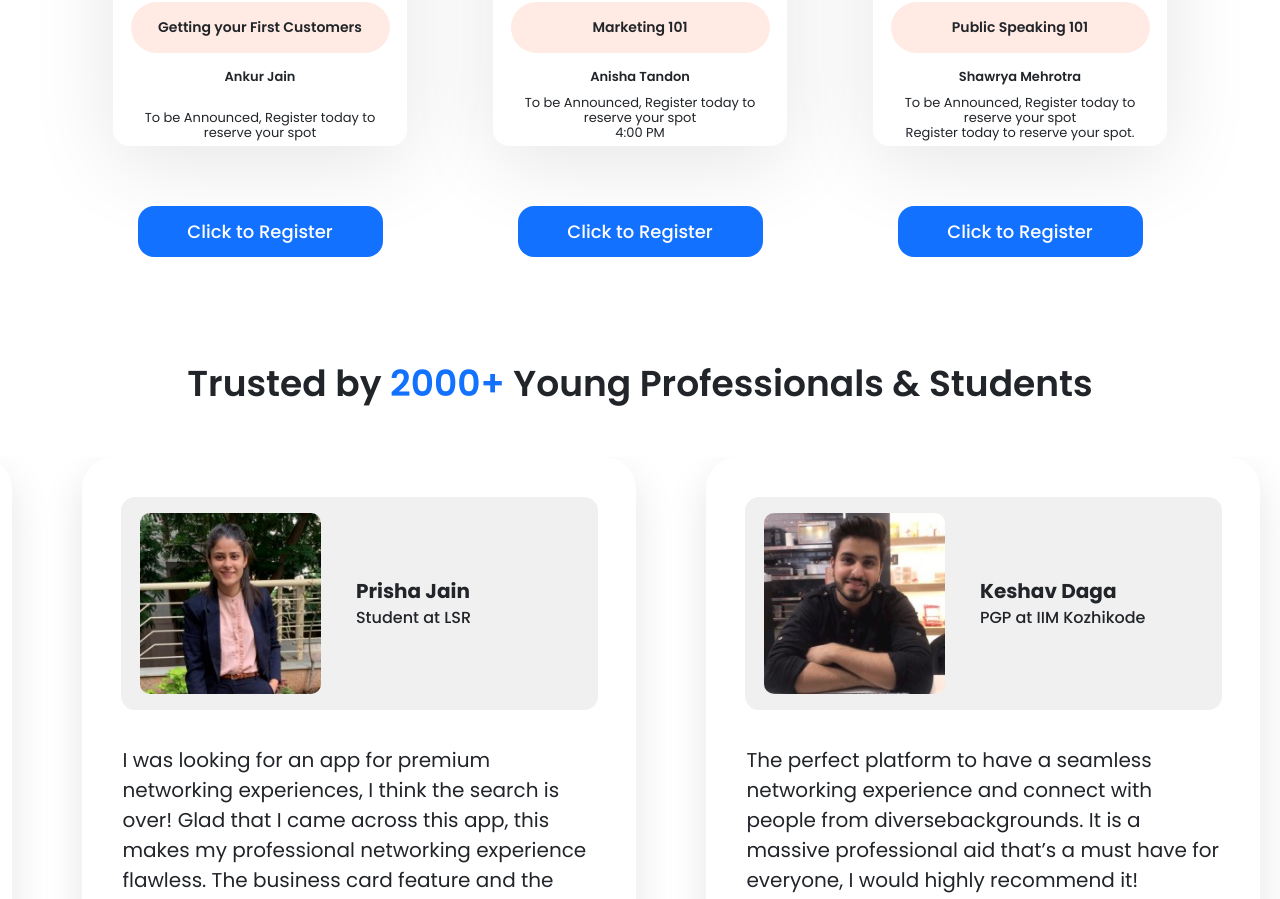
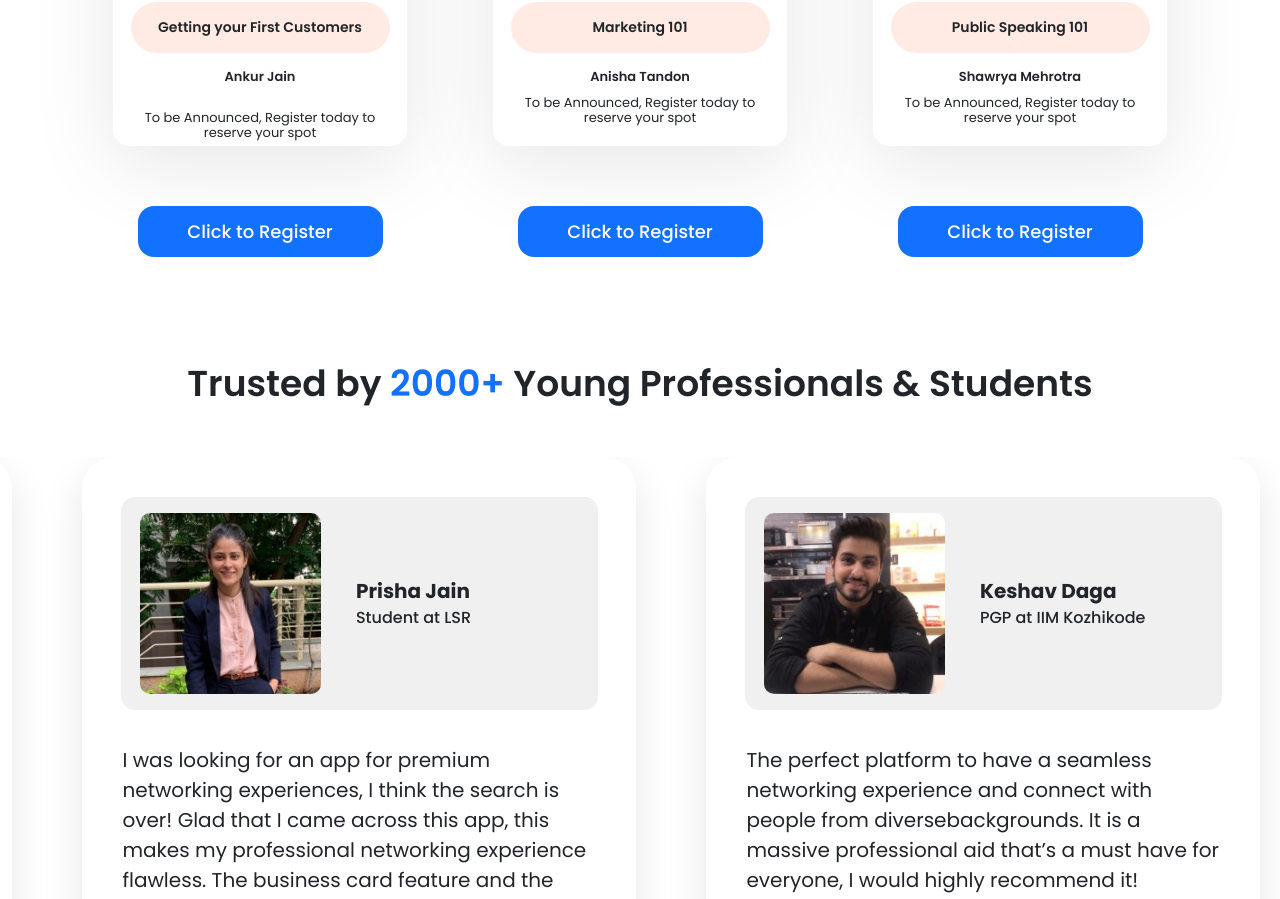
Before and after one commit to rish6696/next-metvy, a Next.js app: page / in a window 1280 px wide. Shown: the part 2580-3479 px from the top of the page. Built offline with nearby package versions, Linux system fonts and the light colour scheme.

Commit message:
date fix

```diff
--- a/src/screens/LandingV2/LandingV2.tsx
+++ b/src/screens/LandingV2/LandingV2.tsx
@@ -71,7 +71,7 @@ const _Landing = ({ setWidth, width }) => {
             title: 'Marketing 101',
             name: 'Anisha Tandon',
             date: 'To be Announced, Register today to reserve your spot',
-            time: '4:00 PM',
+            time: '',
             registerLink :  'https://docs.google.com/forms/d/e/1FAIpQLSfD94LMD_49yhfRjCfo9IZEymxltQWaSjncL91LZ_vjIntcEA/viewform'
         },
         {
@@ -79,7 +79,7 @@ const _Landing = ({ setWidth, width }) => {
             title: 'Public Speaking 101',
             name: 'Shawrya Mehrotra',
             date: 'To be Announced, Register today to reserve your spot',
-            time: 'Register today to reserve your spot.',
+            time: '',
             registerLink :  'https://docs.google.com/forms/d/e/1FAIpQLSfD94LMD_49yhfRjCfo9IZEymxltQWaSjncL91LZ_vjIntcEA/viewform'
         },
     ];
```
